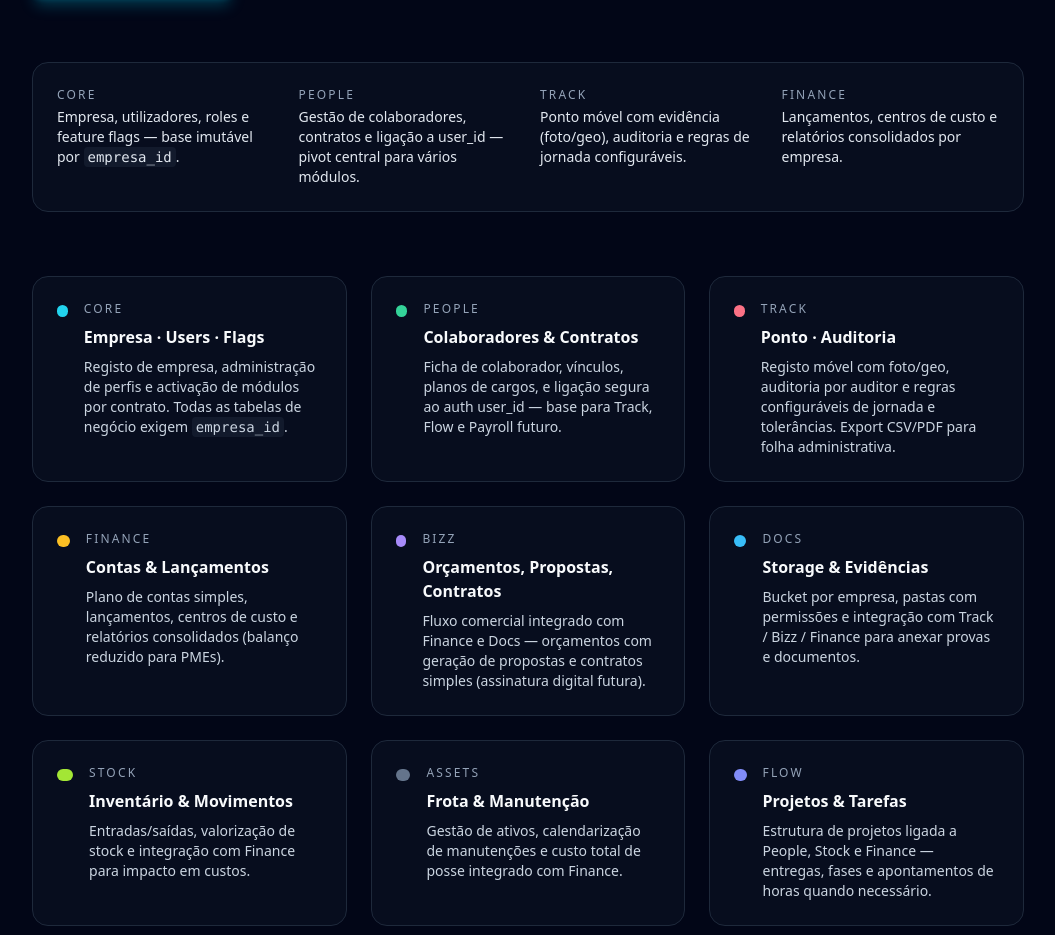
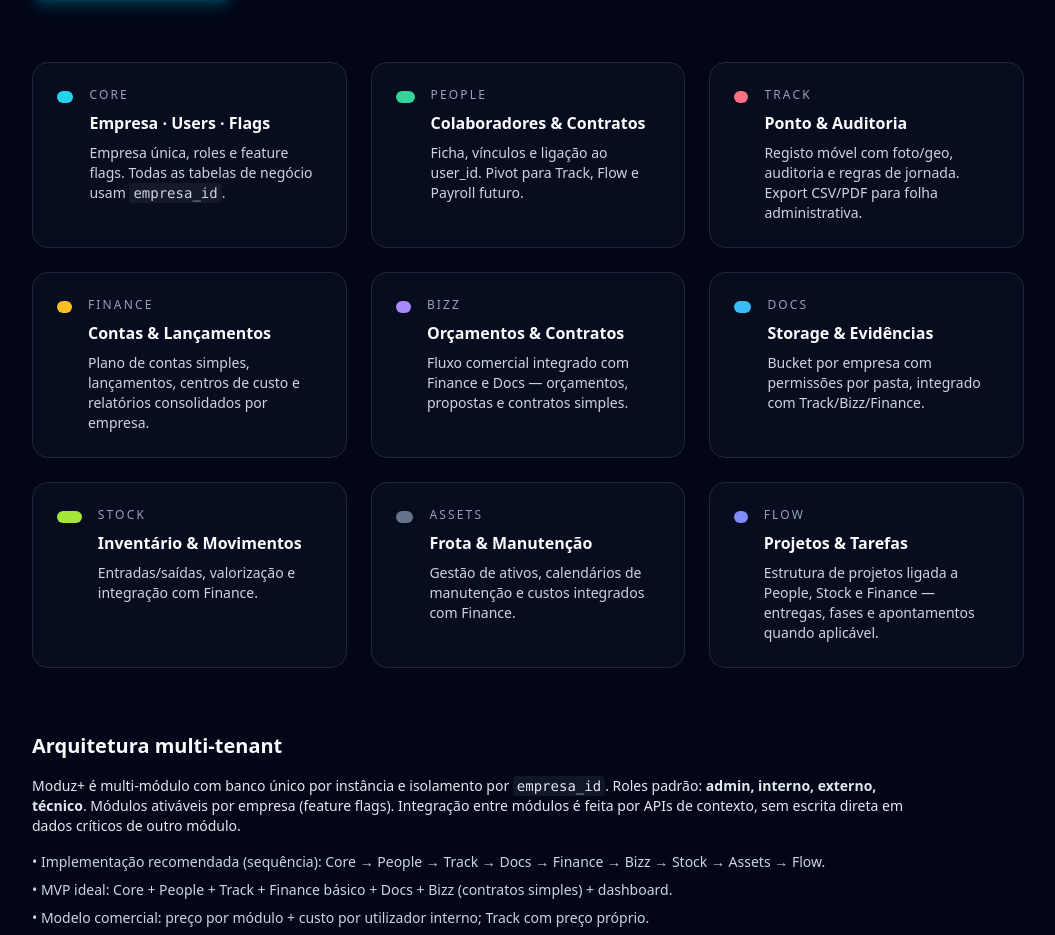
Before and after one commit to libertrendz/libertrendz-site, a Next.js app: page /moduz in a window 1280 px wide. Shown: the part 457-1392 px from the top of the page, without its empty margins (112-1167 px from the left). Built offline with nearby package versions, Linux system fonts and the light colour scheme.

Commit message:
Atualizar o page.tsx

```diff
--- a/app/moduz/page.tsx
+++ b/app/moduz/page.tsx
@@ -9,12 +9,10 @@ export default function ModuzPage() {
           </p>
           <h1 className="text-3xl font-bold leading-tight md:text-4xl">
             Moduz+ — ecossistema modular para PMEs
-            <span className="block text-cyan-400">
-              Controla pessoas, operações e finanças sem drama.
-            </span>
+            <span className="block text-cyan-400">Ative apenas o que precisa. Cresça sem trabalho manual.</span>
           </h1>
           <p className="text-sm text-slate-200 max-w-2xl">
-            Plataforma modular pensada para operações: módulos ativáveis conforme crescimento, permissões claras e integrações que respeitam o fluxo real do negócio.
+            Uma plataforma pensada para operações reais: módulos ativáveis, roles claros e integrações controladas. Ideal para PMEs que querem digitalizar sem virar reféns de software.
           </p>
 
           <div className="mt-6 flex flex-wrap gap-3">
@@ -33,27 +31,7 @@ export default function ModuzPage() {
           </div>
         </div>
 
-        {/* RÁPIDO — O QUE COMPÕE */}
-        <div className="grid gap-6 rounded-2xl border border-slate-800 bg-slate-900/40 p-6 md:grid-cols-4">
-          <div>
-            <p className="text-xs uppercase tracking-[0.18em] text-slate-400">Core</p>
-            <p className="mt-1 text-sm text-slate-200">Empresa, utilizadores, roles e feature flags — base imutável por <code className="bg-slate-800/50 rounded px-1 py-0.5">empresa_id</code>.</p>
-          </div>
-          <div>
-            <p className="text-xs uppercase tracking-[0.18em] text-slate-400">People</p>
-            <p className="mt-1 text-sm text-slate-200">Gestão de colaboradores, contratos e ligação a user_id — pivot central para vários módulos.</p>
-          </div>
-          <div>
-            <p className="text-xs uppercase tracking-[0.18em] text-slate-400">Track</p>
-            <p className="mt-1 text-sm text-slate-200">Ponto móvel com evidência (foto/geo), auditoria e regras de jornada configuráveis.</p>
-          </div>
-          <div>
-            <p className="text-xs uppercase tracking-[0.18em] text-slate-400">Finance</p>
-            <p className="mt-1 text-sm text-slate-200">Lançamentos, centros de custo e relatórios consolidados por empresa.</p>
-          </div>
-        </div>
-
-        {/* MÓDULOS — CARDS COM BADGES COLORIDOS */}
+        {/* CARDS DE MÓDULOS (únicos — sem duplicação) */}
         <div className="grid gap-6 md:grid-cols-3">
           {/* CORE */}
           <div className="rounded-2xl border border-slate-800 bg-slate-900/40 p-6">
@@ -62,7 +40,7 @@ export default function ModuzPage() {
               <div>
                 <p className="text-xs uppercase tracking-[0.18em] text-slate-400">Core</p>
                 <h3 className="mt-2 text-base font-semibold text-slate-50">Empresa · Users · Flags</h3>
-                <p className="mt-2 text-sm text-slate-300">Registo de empresa, administração de perfis e activação de módulos por contrato. Todas as tabelas de negócio exigem <code className="bg-slate-800/50 rounded px-1 py-0.5">empresa_id</code>.</p>
+                <p className="mt-2 text-sm text-slate-300">Empresa única, roles e feature flags. Todas as tabelas de negócio usam <code className="bg-slate-800/50 rounded px-1 py-0.5">empresa_id</code>.</p>
               </div>
             </div>
           </div>
@@ -74,7 +52,7 @@ export default function ModuzPage() {
               <div>
                 <p className="text-xs uppercase tracking-[0.18em] text-slate-400">People</p>
                 <h3 className="mt-2 text-base font-semibold text-slate-50">Colaboradores & Contratos</h3>
-                <p className="mt-2 text-sm text-slate-300">Ficha de colaborador, vínculos, planos de cargos, e ligação segura ao auth user_id — base para Track, Flow e Payroll futuro.</p>
+                <p className="mt-2 text-sm text-slate-300">Ficha, vínculos e ligação ao user_id. Pivot para Track, Flow e Payroll futuro.</p>
               </div>
             </div>
           </div>
@@ -85,8 +63,8 @@ export default function ModuzPage() {
               <span className="inline-block h-3 w-10 rounded-full bg-rose-400 mt-1" />
               <div>
                 <p className="text-xs uppercase tracking-[0.18em] text-slate-400">Track</p>
-                <h3 className="mt-2 text-base font-semibold text-slate-50">Ponto · Auditoria</h3>
-                <p className="mt-2 text-sm text-slate-300">Registo móvel com foto/geo, auditoria por auditor e regras configuráveis de jornada e tolerâncias. Export CSV/PDF para folha administrativa.</p>
+                <h3 className="mt-2 text-base font-semibold text-slate-50">Ponto & Auditoria</h3>
+                <p className="mt-2 text-sm text-slate-300">Registo móvel com foto/geo, auditoria e regras de jornada. Export CSV/PDF para folha administrativa.</p>
               </div>
             </div>
           </div>
@@ -98,7 +76,7 @@ export default function ModuzPage() {
               <div>
                 <p className="text-xs uppercase tracking-[0.18em] text-slate-400">Finance</p>
                 <h3 className="mt-2 text-base font-semibold text-slate-50">Contas & Lançamentos</h3>
-                <p className="mt-2 text-sm text-slate-300">Plano de contas simples, lançamentos, centros de custo e relatórios consolidados (balanço reduzido para PMEs).</p>
+                <p className="mt-2 text-sm text-slate-300">Plano de contas simples, lançamentos, centros de custo e relatórios consolidados por empresa.</p>
               </div>
             </div>
           </div>
@@ -109,8 +87,8 @@ export default function ModuzPage() {
               <span className="inline-block h-3 w-10 rounded-full bg-violet-400 mt-1" />
               <div>
                 <p className="text-xs uppercase tracking-[0.18em] text-slate-400">Bizz</p>
-                <h3 className="mt-2 text-base font-semibold text-slate-50">Orçamentos, Propostas, Contratos</h3>
-                <p className="mt-2 text-sm text-slate-300">Fluxo comercial integrado com Finance e Docs — orçamentos com geração de propostas e contratos simples (assinatura digital futura).</p>
+                <h3 className="mt-2 text-base font-semibold text-slate-50">Orçamentos & Contratos</h3>
+                <p className="mt-2 text-sm text-slate-300">Fluxo comercial integrado com Finance e Docs — orçamentos, propostas e contratos simples.</p>
               </div>
             </div>
           </div>
@@ -122,7 +100,7 @@ export default function ModuzPage() {
               <div>
                 <p className="text-xs uppercase tracking-[0.18em] text-slate-400">Docs</p>
                 <h3 className="mt-2 text-base font-semibold text-slate-50">Storage & Evidências</h3>
-                <p className="mt-2 text-sm text-slate-300">Bucket por empresa, pastas com permissões e integração com Track / Bizz / Finance para anexar provas e documentos.</p>
+                <p className="mt-2 text-sm text-slate-300">Bucket por empresa com permissões por pasta, integrado com Track/Bizz/Finance.</p>
               </div>
             </div>
           </div>
@@ -134,7 +112,7 @@ export default function ModuzPage() {
               <div>
                 <p className="text-xs uppercase tracking-[0.18em] text-slate-400">Stock</p>
                 <h3 className="mt-2 text-base font-semibold text-slate-50">Inventário & Movimentos</h3>
-                <p className="mt-2 text-sm text-slate-300">Entradas/saídas, valorização de stock e integração com Finance para impacto em custos.</p>
+                <p className="mt-2 text-sm text-slate-300">Entradas/saídas, valorização e integração com Finance.</p>
               </div>
             </div>
           </div>
@@ -146,42 +124,42 @@ export default function ModuzPage() {
               <div>
                 <p className="text-xs uppercase tracking-[0.18em] text-slate-400">Assets</p>
                 <h3 className="mt-2 text-base font-semibold text-slate-50">Frota & Manutenção</h3>
-                <p className="mt-2 text-sm text-slate-300">Gestão de ativos, calendarização de manutenções e custo total de posse integrado com Finance.</p>
+                <p className="mt-2 text-sm text-slate-300">Gestão de ativos, calendários de manutenção e custos integrados com Finance.</p>
               </div>
             </div>
           </div>
 
-          {/* FLOW (projetos) */}
+          {/* FLOW */}
           <div className="rounded-2xl border border-slate-800 bg-slate-900/40 p-6">
             <div className="flex items-start gap-4">
               <span className="inline-block h-3 w-10 rounded-full bg-indigo-400 mt-1" />
               <div>
                 <p className="text-xs uppercase tracking-[0.18em] text-slate-400">Flow</p>
                 <h3 className="mt-2 text-base font-semibold text-slate-50">Projetos & Tarefas</h3>
-                <p className="mt-2 text-sm text-slate-300">Estrutura de projetos ligada a People, Stock e Finance — entregas, fases e apontamentos de horas quando necessário.</p>
+                <p className="mt-2 text-sm text-slate-300">Estrutura de projetos ligada a People, Stock e Finance — entregas, fases e apontamentos quando aplicável.</p>
               </div>
             </div>
           </div>
         </div>
 
-        {/* ARQUITETURA (resumo) */}
+        {/* ARQUITETURA (resumo comercial) */}
         <div id="arquitetura" className="space-y-4 max-w-4xl">
           <h2 className="text-xl font-semibold text-slate-50">Arquitetura multi-tenant</h2>
           <p className="text-sm text-slate-200">
-            Moduz+ usa um único banco por instância do produto com isolamento por <code className="bg-slate-800/50 rounded px-1 py-0.5">empresa_id</code>. Roles padrão: <strong>admin, interno, externo, técnico</strong>. Módulos são activáveis por empresa (feature flags) e integração entre módulos ocorre via APIs de contexto — nenhum módulo escreve diretamente dados críticos de outro sem contrato explícito.
+            Moduz+ é multi-módulo com banco único por instância e isolamento por <code className="bg-slate-800/50 rounded px-1 py-0.5">empresa_id</code>. Roles padrão: <strong>admin, interno, externo, técnico</strong>. Módulos ativáveis por empresa (feature flags). Integração entre módulos é feita por APIs de contexto, sem escrita direta em dados críticos de outro módulo.
           </p>
 
           <ul className="mt-2 space-y-2 text-sm text-slate-300">
-            <li>• Sequência de implementação recomendada: Core → People → Track → Docs → Finance → Bizz → Stock → Assets → Flow.</li>
-            <li>• Modelo comercial modular: preço por módulo + custo por utilizador interno; track com precificação própria.</li>
-            <li>• MVP recomendável: Core + People + Track + Finance básico + Docs + Bizz (contratos simples) + dashboard.</li>
+            <li>• Implementação recomendada (sequência): Core → People → Track → Docs → Finance → Bizz → Stock → Assets → Flow.</li>
+            <li>• MVP ideal: Core + People + Track + Finance básico + Docs + Bizz (contratos simples) + dashboard.</li>
+            <li>• Modelo comercial: preço por módulo + custo por utilizador interno; Track com preço próprio.</li>
           </ul>
         </div>
 
         {/* CTA FINAL */}
         <div className="pt-8 border-t border-slate-800 text-center space-y-4">
           <h2 className="text-2xl font-semibold text-slate-50">Quer ver o Moduz em ação?</h2>
-          <p className="text-sm text-slate-200">Agende uma demo de 15 minutos — mostramos o MVP e o caminho para ativar apenas o que realmente precisa.</p>
+          <p className="text-sm text-slate-200">Agende uma demo de 15 minutos — mostramos o MVP e o plano de ativação por módulo.</p>
           <a
             href="/contato"
             className="inline-flex items-center justify-center rounded-lg bg-cyan-500 px-6 py-3 text-sm font-semibold text-slate-950 shadow-lg shadow-cyan-500/30 transition hover:bg-cyan-400"
```
